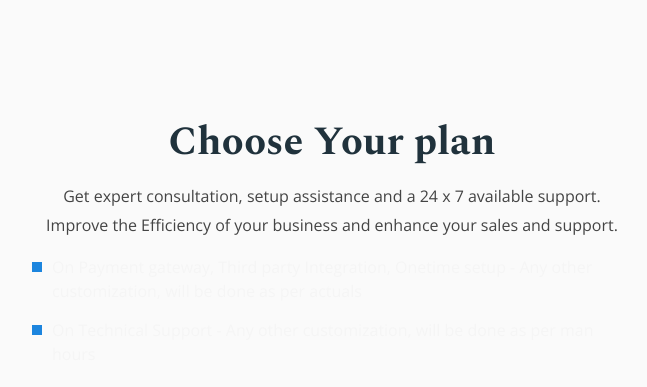
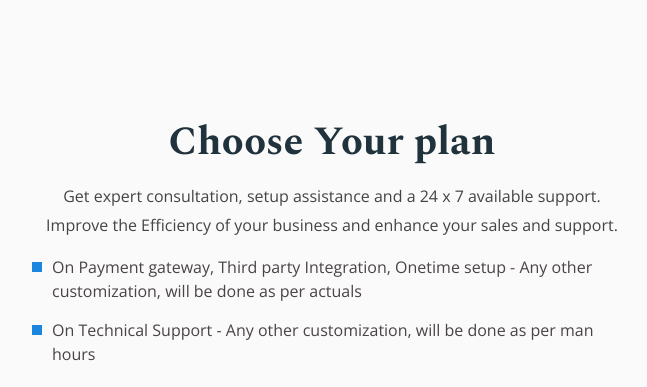
Before and after one commit to pravinb2w/phstock, a PHP site: page / in a window 1280 px wide. Shown: the part 2990-3377 px from the top of the page, without its empty margins (308-955 px from the left). Run offline with PHP 8.4, Linux system fonts and the light colour scheme; some libraries are stand-ins or nearby versions.

Commit message:
text change

```diff
--- a/index.php
+++ b/index.php
@@ -285,9 +285,9 @@
 					<p>Get expert consultation, setup assistance and a 24 x 7 available support. Improve the Efficiency of your business and enhance your sales and support.</p>
 					<div class="single-footer-widget">
 					<ul class="address">
-								<li style="text-align: left;">On Payment gateway, Third party Integration, Onetime setup
+								<li style="text-align: left;color: #4a4444;">On Payment gateway, Third party Integration, Onetime setup
  - Any other customization, will be done as per actuals</li>
- <li style="text-align: left;">On Technical Support
+ <li style="text-align: left;color: #4a4444;">On Technical Support
 
  - Any other customization, will be done as per man hours</li>
 															</ul>
```
